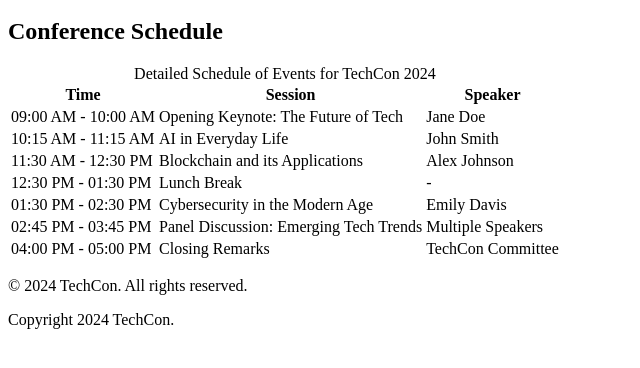
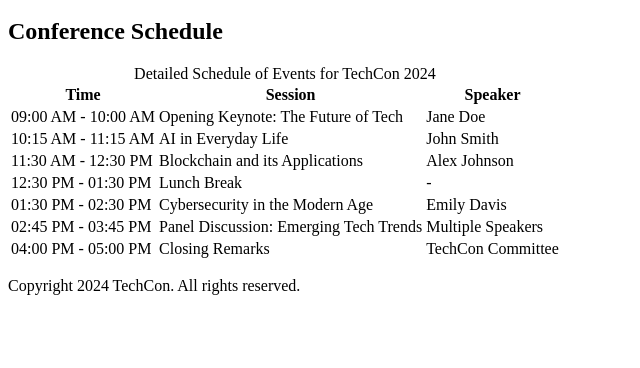
Before and after one commit to Sikoukamine/TechCon_HTML, a plain HTML site: page techcon_website/schedule.html in a window 1280 px wide. Shown: the part 154-522 px from the top of the page, without its empty margins (0-640 px from the left). Drawn offline with Linux system fonts and the light colour scheme.

Commit message:
Update schedule.html

```diff
--- a/techcon_website/schedule.html
+++ b/techcon_website/schedule.html
@@ -80,8 +80,7 @@
 
     <!-- Footer Section -->
     <footer>
-        <p>&copy; 2024 TechCon. All rights reserved.</p>
-        <p>Copyright 2024 TechCon.</p>
+        <p>Copyright 2024 TechCon. All rights reserved.</p>
     </footer>
 </body>
 </html>
```
